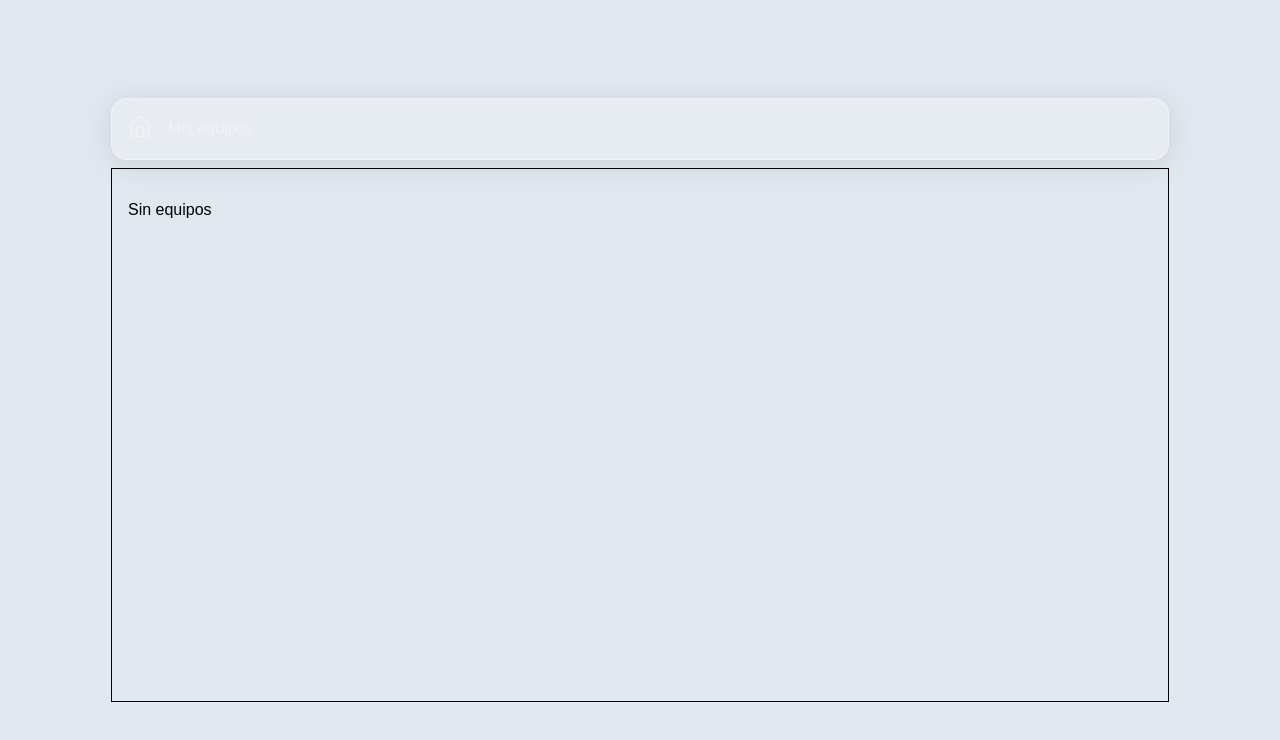
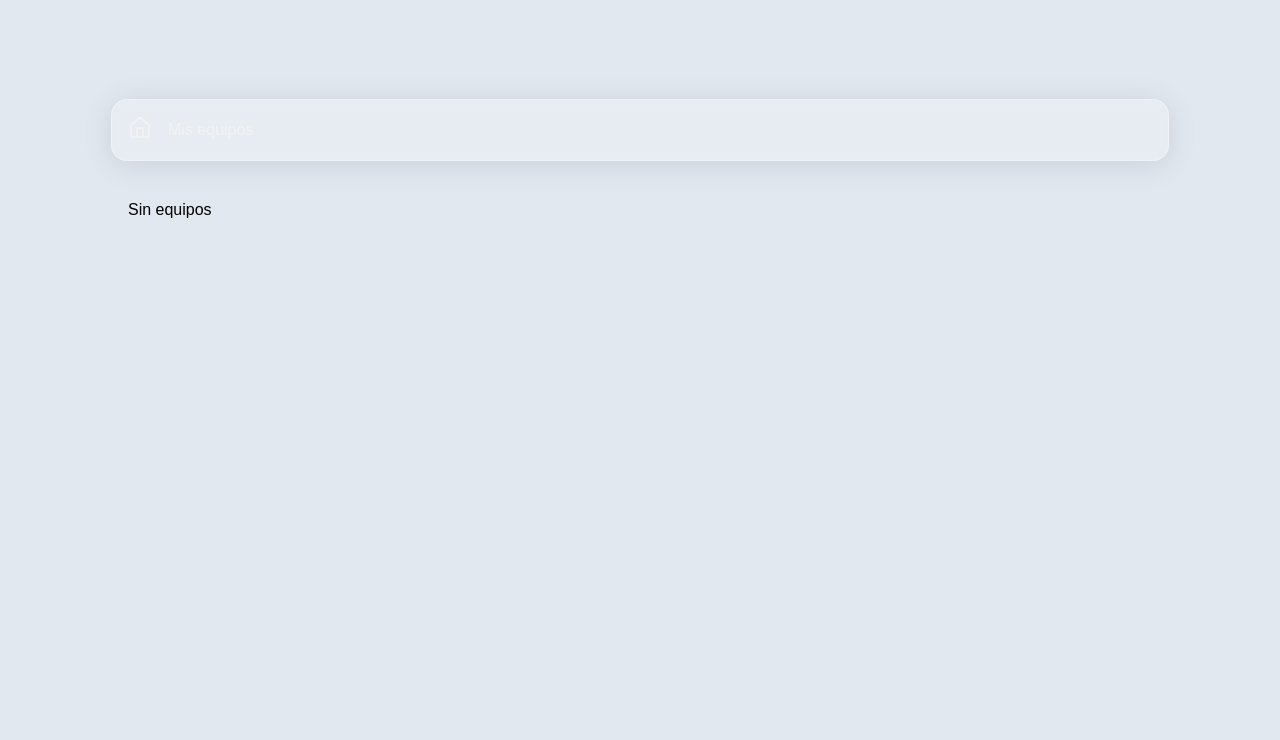
Before and after one commit to Adr1Est/pokemon-battle-simulator, a React (Vite) app: page /teams in a window 1280 px wide. Shown: the top 740 px of the page. Built offline with nearby package versions, Linux system fonts and the light colour scheme.

Commit message:
clean up

```diff
--- a/src/pages/TeamsPage.module.css
+++ b/src/pages/TeamsPage.module.css
@@ -1,6 +1,5 @@
 .mainContainer {
   width: 80%;
-  border: 1px solid ;
   padding: 1rem;
   display: flex;
   flex-direction: row;
@@ -9,4 +8,6 @@
   max-height: 600px;
   overflow-y: auto;
   flex-wrap: wrap;
+  scrollbar-color: #9f0712 var(--darkBgColor);
+  scrollbar-width: thin;
 }
```
